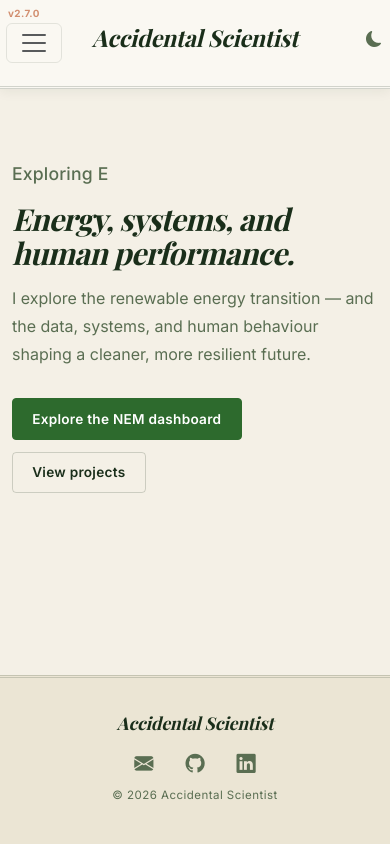
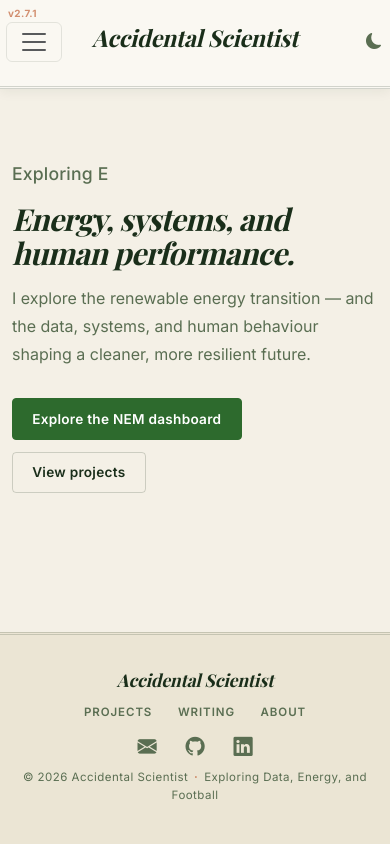
Before and after one commit to accidentalscientist/accidental-scientist-portfolio, a Django app: page / in a window 390 px wide. Run offline with Django 5.2, Linux system fonts and the light colour scheme; data that the repository does not hold is empty; some web fonts are replaced.

Commit message:
v2.7.1 — footer quick-links + tagline, terracotta fleur-de-lys, mobile navbar fix
- Fleur-de-lys re-tinted via mask to match the kolam terracotta (theme-aware), larger
- Mobile navbar: hamburger + theme toggle anchored to the top row (no drift into menu)
- Footer: quick nav links (Projects/Writing/About) + tagline + tighter rhythm
- Version bump to 2.7.1

Co-Authored-By: Claude Opus 4.8 <noreply@anthropic.com>

```diff
--- a/config/context_processors.py
+++ b/config/context_processors.py
@@ -2,7 +2,7 @@ from django.conf import settings
 from django.utils.timezone import now
 
 # Single source of truth for the site version (shown only in local/dev).
-SITE_VERSION = "2.7.0"
+SITE_VERSION = "2.7.1"
 
 
 def inject_now(request):
--- a/portfolio/templates/portfolio/base.html
+++ b/portfolio/templates/portfolio/base.html
@@ -92,7 +92,7 @@
     <a class="navbar-brand mx-auto fw-bold" href="/">Accidental Scientist</a>
 
     <!-- Right-aligned dark mode toggle -->
-    <div class="position-absolute end-0 top-50 translate-middle-y">
+    <div class="nav-theme position-absolute end-0 top-50 translate-middle-y">
       <button id="theme-toggle" class="btn btn-link" title="Toggle dark mode">
         <i class="bi bi-moon-fill"></i>
       </button>
--- a/portfolio/templates/portfolio/footer.html
+++ b/portfolio/templates/portfolio/footer.html
@@ -4,8 +4,14 @@
 
     <div class="footer-brand">Accidental Scientist</div>
 
+    <nav class="footer-nav" aria-label="Footer navigation">
+      <a href="{% url 'projects' %}">Projects</a>
+      <a href="{% url 'blog' %}">Writing</a>
+      <a href="{% url 'about' %}">About</a>
+    </nav>
+
     <div class="social-links">
-      <a href="{% url 'about' %}" title="About">
+      <a href="{% url 'about' %}" title="Contact">
         <i class="bi bi-envelope-fill"></i>
       </a>
       <a href="{{ github_url }}" target="_blank" rel="noopener" title="GitHub">
@@ -16,14 +22,12 @@
       </a>
     </div>
 
-    <p class="footer-copyright">&copy; {{ now.year }} {{ site_name }}</p>
+    <p class="footer-copyright">&copy; {{ now.year }} {{ site_name }} <span class="footer-dot">·</span> {{ site_tagline }}</p>
 
   </div>
 
   {# ── Fleur-de-lys — footer corner marginalia (French) ── #}
-  <div class="footer-fleur" aria-hidden="true">
-    <img src="{% static 'images/fleur-de-lys.png' %}" alt="">
-  </div>
+  <div class="footer-fleur" aria-hidden="true"></div>
 
   {# ── Kolam + Tamil Om — footer corner marginalia ── #}
   <div class="footer-kolam" aria-hidden="true">
--- a/static/css/style.css
+++ b/static/css/style.css
@@ -195,12 +195,34 @@ footer {
   letter-spacing: -0.01em;
 }
 
+.footer-nav {
+  display: flex;
+  flex-wrap: wrap;
+  justify-content: center;
+  gap: 1.6rem;
+  margin: 0.7rem 0 0.2rem;
+}
+
+.footer-nav a {
+  font-size: 0.72rem;
+  font-weight: 600;
+  letter-spacing: 0.08em;
+  text-transform: uppercase;
+  color: var(--text-secondary);
+  text-decoration: none;
+  transition: color 0.18s ease;
+}
+
+.footer-nav a:hover { color: var(--accent-warm); }
+
+.footer-dot { color: var(--accent-warm); margin: 0 0.15rem; }
+
 .social-links {
   display: flex;
   justify-content: center;
   align-items: center;
-  gap: 2rem;
-  margin: 0.85rem 0 0.5rem;
+  gap: 1.8rem;
+  margin: 0.7rem 0 0.5rem;
 }
 
 .social-links a {
@@ -2058,36 +2080,33 @@ main.container {
 @media (max-width: 1280px) { .page-mark { display: none; } }
 @media (max-width: 720px)  { .hero-castle { display: none; } }
 
-/* Mobile navbar: hamburger on the left so it never overlaps the dark-mode toggle */
+/* Mobile navbar: hamburger left, toggle right, BOTH anchored to the top row
+   so they don't drift into the stacked links when the menu is open. */
 @media (max-width: 991px) {
   .navbar .navbar-toggler {
     position: absolute;
     left: 6px;
-    top: 50%;
-    transform: translateY(-50%);
+    top: 0.4rem;
+    transform: none;
     z-index: 3;
+  }
+  .navbar .nav-theme {
+    top: 0.4rem !important;
+    transform: none !important;
   }
 }
 /* Fleur-de-lys — footer bottom-left (mirrors the kolam on the right) */
 .footer-fleur {
   position: absolute;
-  left: 16px;
-  bottom: 6px;
-  width: 46px;
+  left: 14px;
+  bottom: 4px;
+  width: 62px;
+  height: 62px;
+  background-color: var(--accent-warm);   /* same terracotta as the kolam, theme-aware */
+  -webkit-mask: url("../images/fleur_mask.png") no-repeat center / contain;
+  mask: url("../images/fleur_mask.png") no-repeat center / contain;
+  opacity: 0.5;                            /* match the kolam */
   pointer-events: none;
 }
 
-.footer-fleur img {
-  width: 100%;
-  display: block;
-  mix-blend-mode: multiply;   /* drops the white background into the linen */
-  opacity: 0.6;
-}
-
-[data-theme='dark'] .footer-fleur img {
-  mix-blend-mode: screen;     /* on dark: invert to light lines, drop black bg */
-  filter: invert(1);
-  opacity: 0.5;
-}
-
 @media (max-width: 640px)  { .footer-kolam, .footer-fleur { display: none; } }
```
Also changed, not shown: static/images/fleur_mask.png (added).
